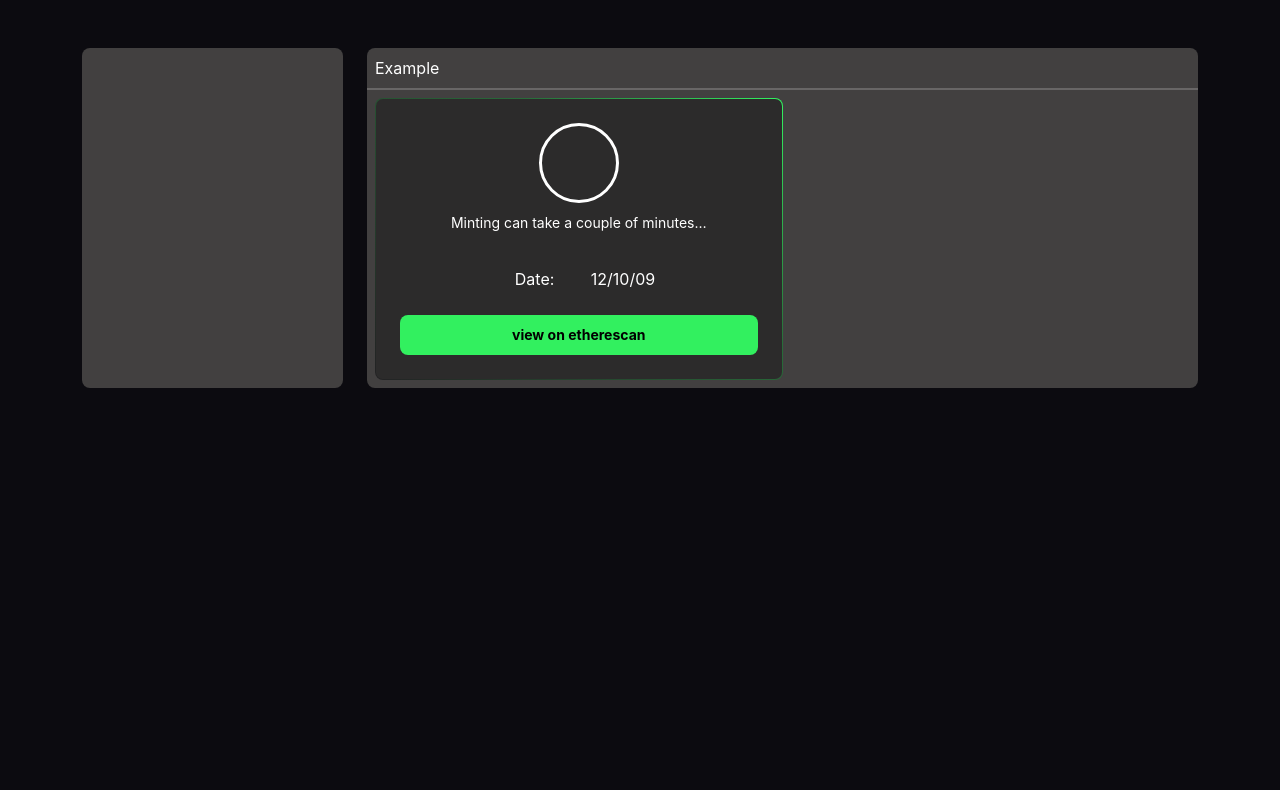
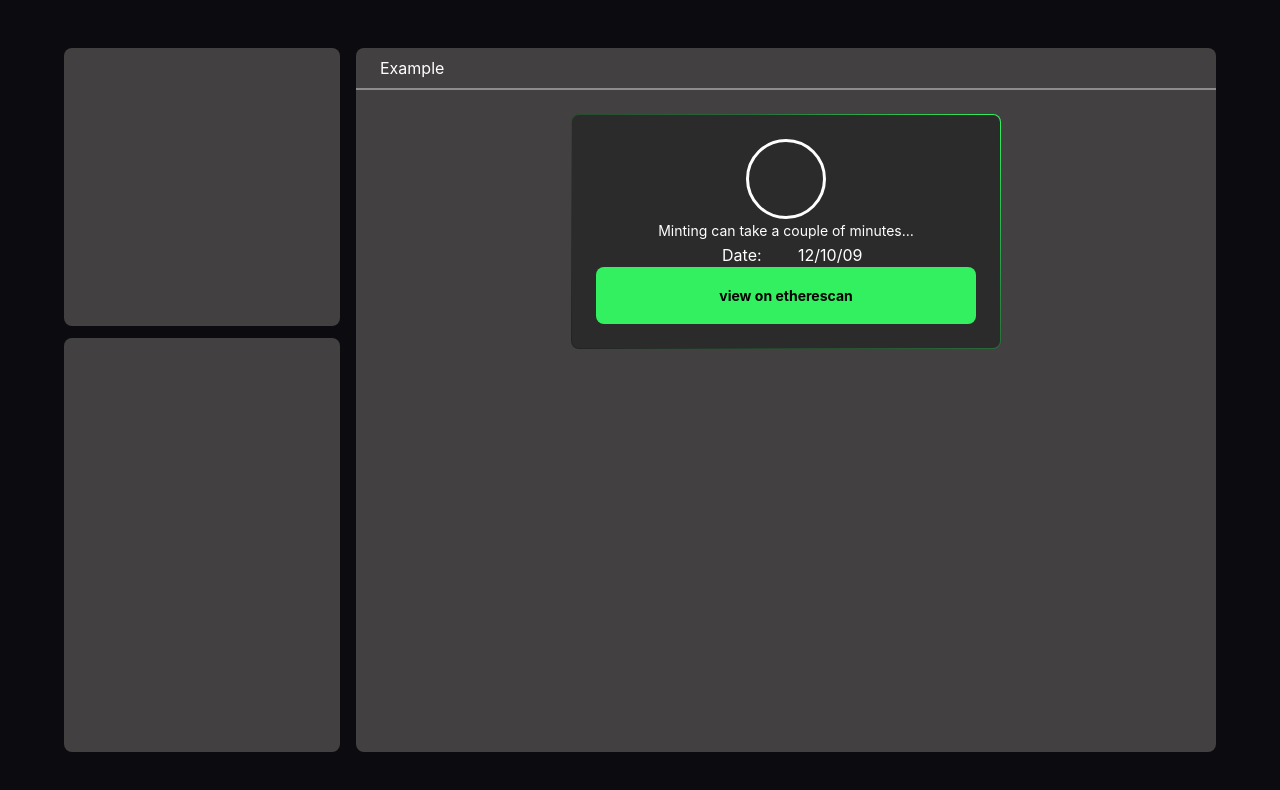
Before and after one commit to BabelFishProtocol/babelfish-frontend, a React (Create React App) app: page / in a window 1280 px wide. Shown: the top 790 px of the page. Built offline with nearby package versions, Linux system fonts and the light colour scheme.

Commit message:
update styles

```diff
--- a/src/App.tsx
+++ b/src/App.tsx
@@ -1,12 +1,15 @@
 import React from "react";
 import { Card, TransactionCard } from "./components";
 import { Deposit } from "./containers";
+import { Body } from "./styles";
 
 function App() {
   return (
-    <div className="d-flex justify-content-center p-5">
-      <Deposit />
-    </div>
+    <Body>
+      <div style={{ height: "100%" }} className="row g-0 p-5">
+        <Deposit />
+      </div>
+    </Body>
   );
 }
 
--- a/src/components/Button/styles.ts
+++ b/src/components/Button/styles.ts
@@ -2,7 +2,7 @@
 
 export const ButtonStyled = styled.button`
   width: 100%;
-  height: 40px;
+  padding: 20px 20px;
   border: none;
   border-radius: 8px;
   font-weight: bold;
--- a/src/components/Card/index.tsx
+++ b/src/components/Card/index.tsx
@@ -20,9 +20,9 @@
 export const CardTitle = ({ title, children }: ICardTitle) => {
   return (
     <CardStyled>
-      <div className="p-2">{title}</div>
+      <div className="px-4 py-2">{title}</div>
       <LineBreak />
-      <div className="p-2">{children}</div>
+      <div>{children}</div>
     </CardStyled>
   );
 };
@@ -43,12 +43,12 @@
       <div className="d-flex flex-column align-items-center p-4">
         <CircleWave loading={loading} status={status} />
         {loading && (
-          <TransactionLoadingText className="my-2">
+          <TransactionLoadingText className="">
             Minting can take a couple of minutes…
           </TransactionLoadingText>
         )}
 
-        <div id="transaction-data" className="row my-4">
+        <div id="transaction-data" className="row">
           <div className="col-6 text-right">
             {Object.keys(transactionData).map((key) => (
               <span>{key}:</span>
--- a/src/components/Card/styles.ts
+++ b/src/components/Card/styles.ts
@@ -4,7 +4,6 @@
   width: 100%;
   height: 100%;
   border-radius: 8px;
-  overflow: hidden;
   background: ${(props) => props.theme.card.background};
   color: ${(props) => props.theme.color};
 `;
@@ -49,6 +48,5 @@
 export const LineBreak = styled.div`
   width: 100%;
   height: 2px;
-  background-color: white;
-  opacity: 20%;
+  background-color: rgba(255, 255, 255, 0.4);
 `;
--- a/src/containers/deposit/index.tsx
+++ b/src/containers/deposit/index.tsx
@@ -3,21 +3,26 @@
 
 export const Deposit = () => {
   return (
-    <div className="container">
-      <div className="row h-100">
-        <div className="col-3">
+    <div className="row g-3 m-0">
+      <div className="col-3 m-0">
+        <div className="pb-1" style={{ height: "40%" }}>
           <Card></Card>
         </div>
-        <div className="col-9 h-100">
-          <CardTitle title="Example">
+        <div className="pt-2" style={{ height: "60%" }}>
+          <Card></Card>
+        </div>
+      </div>
+      <div className="col-9 m-0">
+        <CardTitle title="Example">
+          <div className="d-flex justify-content-center py-4">
             <div className="w-50">
               <TransactionCard
                 loading={true}
                 transactionData={{ Date: "12/10/09" }}
               />
             </div>
-          </CardTitle>
-        </div>
+          </div>
+        </CardTitle>
       </div>
     </div>
   );
--- a/src/styles.ts
+++ b/src/styles.ts
@@ -1 +1,6 @@
 import styled from "styled-components";
+
+export const Body = styled.div`
+  height: 100vh;
+  width: 100vw;
+`;
```
